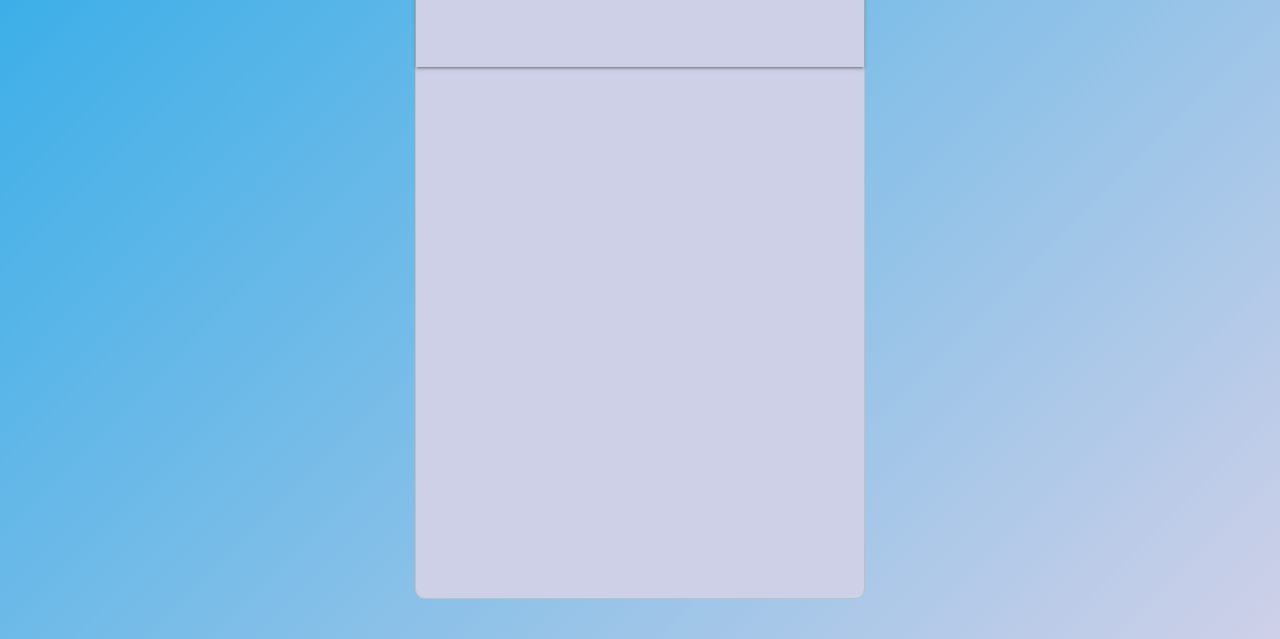
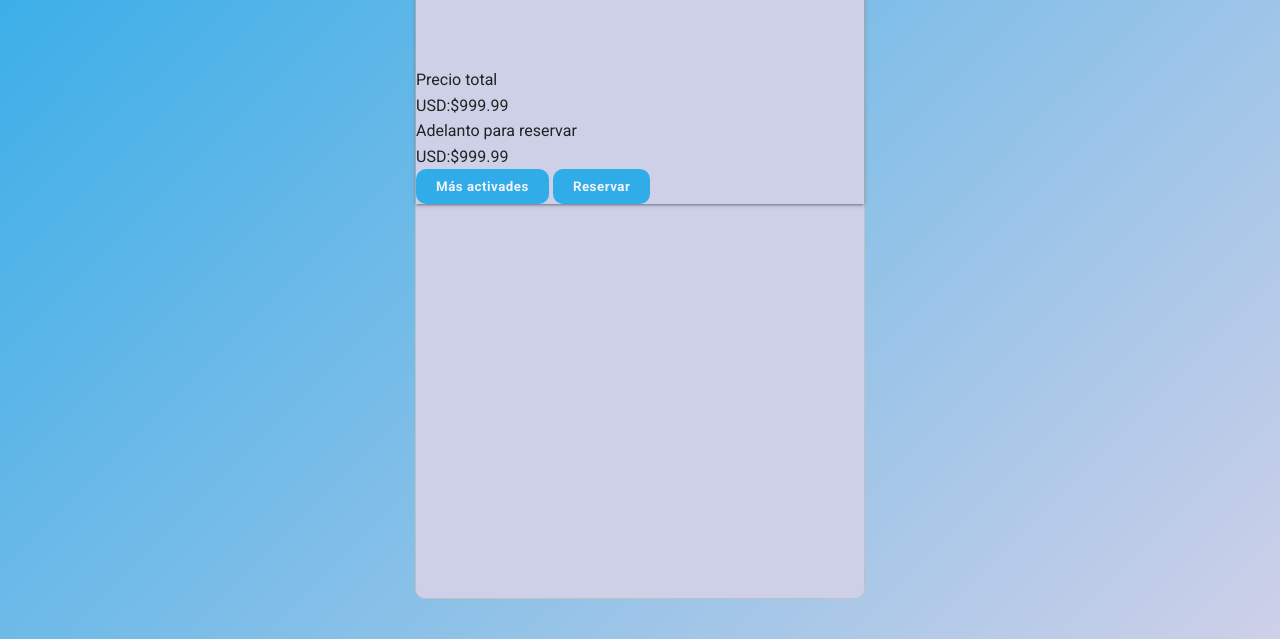
Before and after one commit to vicventum/shopping-car-mobile, a website built with Parcel: page src/index.html in a window 1280 px wide. Shown: the part 161-800 px from the top of the page. Built offline with nearby package versions, Linux system fonts and the light colour scheme.

Commit message:
Termina marcado de .pay

```diff
--- a/src/app/sass/components/_buttons.sass
+++ b/src/app/sass/components/_buttons.sass
@@ -2,6 +2,7 @@
   display: inline-block
   // font-size: $size-boton
   font-weight: $fw-bold
+  font-family: var(--font-paragraph)
   // text-transform: uppercase
   letter-spacing: .5px
   padding: 1rem 2rem
--- a/src/index.html
+++ b/src/index.html
@@ -48,6 +48,27 @@
             </button>
           </div>
         </header>
+
+
+        <!-- FOOTER -->
+        <footer class="pay">
+          <div class="pay__amounts">
+            <div class="pay__total">
+              <p>Precio total</p>
+              <p><span>USD:</span>$999.99</p>
+            </div>
+            <div class="pay__advance">
+              <p>Adelanto para reservar</p>
+              <p><span>USD:</span>$999.99</p>
+            </div>
+          </div>
+
+          <div class="pay__btns">
+            <button class="btn">Más activades</button>
+            <button class="btn">Reservar</button>
+          </div>
+        </footer>
+
       </div>
 
     </section>
```
